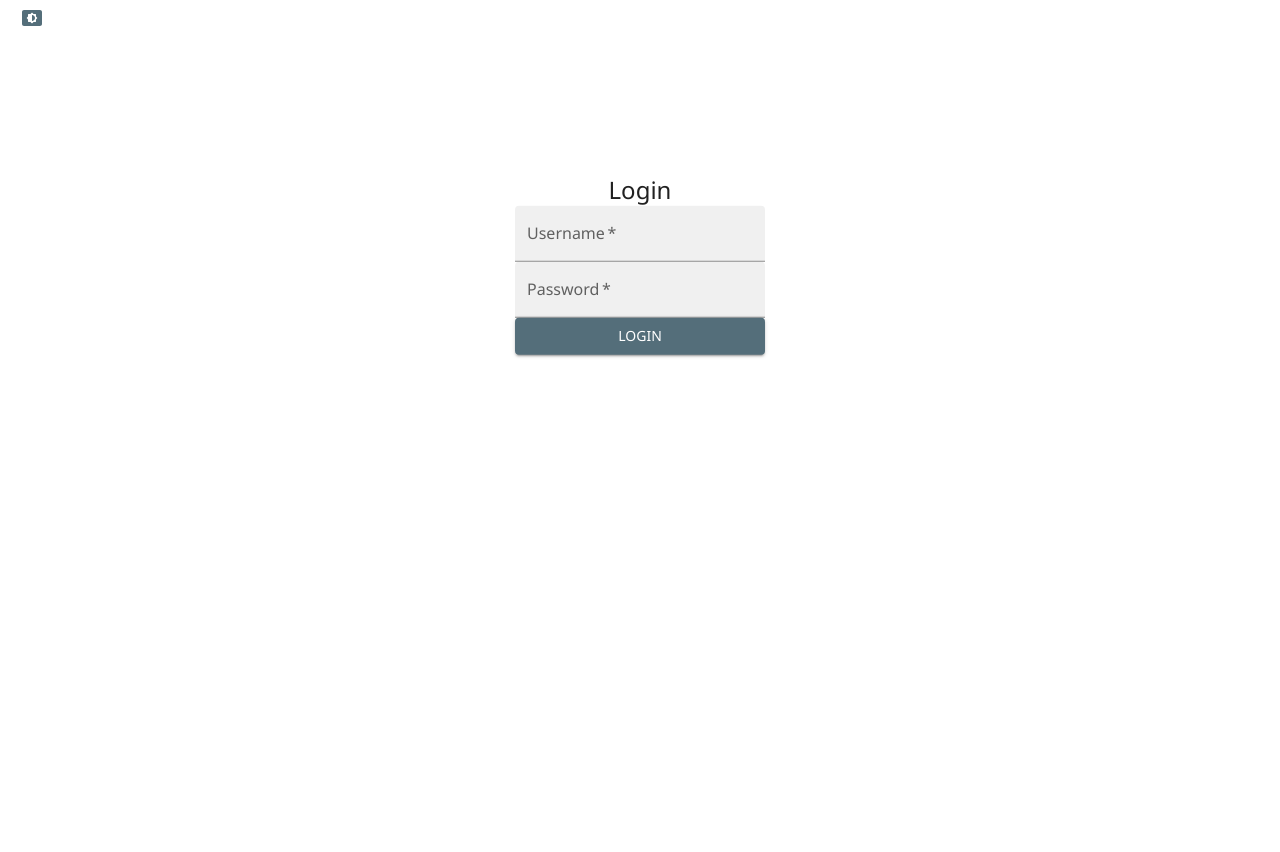
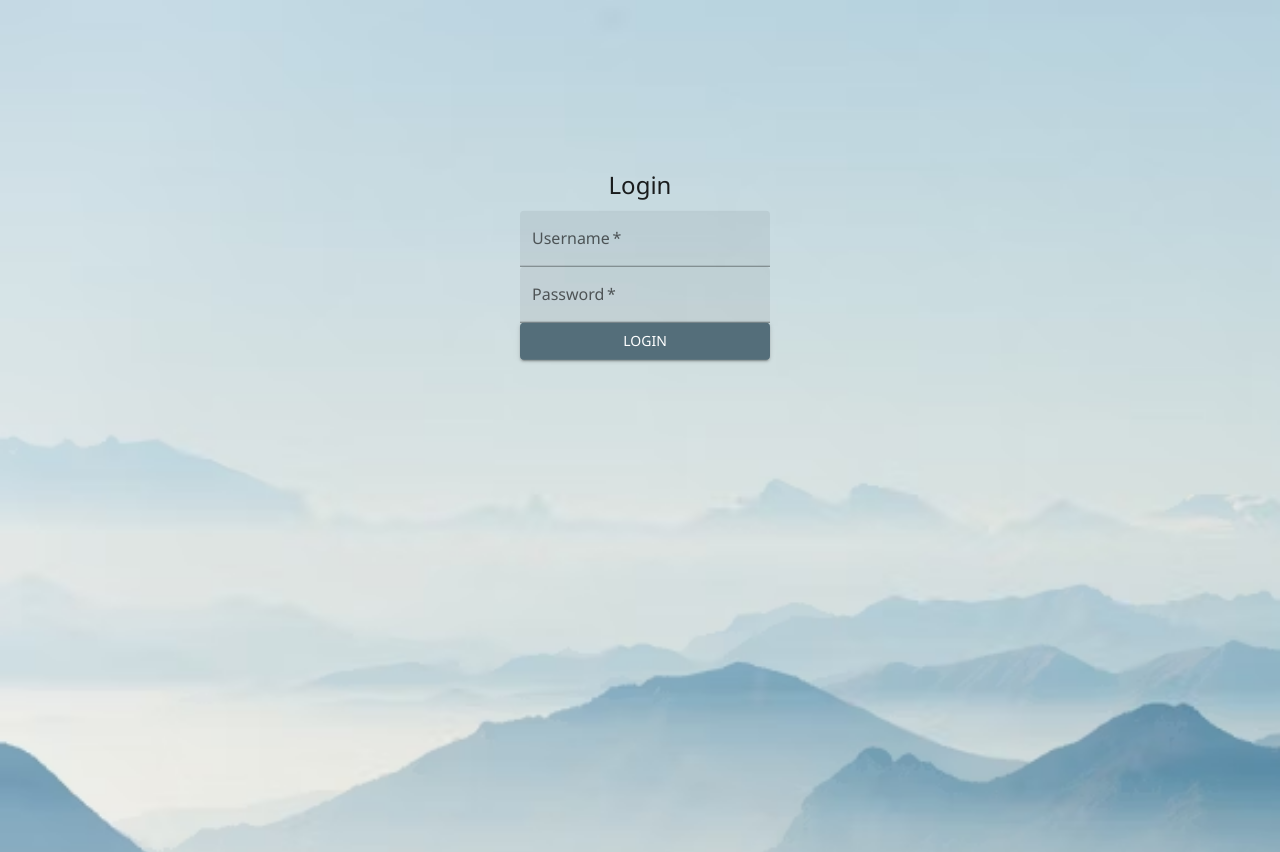
Before and after one commit to fetterollie/demo-create-react-app, a React (Create React App) app: page / in a window 1280 px wide. Shown: the top 852 px of the page. Before the commit the page ends 800 px from the top, so only its background shows below. Built offline with nearby package versions, Linux system fonts and the light colour scheme.

Commit message:
adding bg image to login page

```diff
--- a/src/Styles/Global.scss
+++ b/src/Styles/Global.scss
@@ -1,3 +1,5 @@
+
+
 .head {
     margin-top: 25px;
     margin-left: 0px;
@@ -42,3 +44,15 @@
     width: 100%;
     margin: 0;
 }
+
+.login {
+    background-color: aqua;
+    background-image: url("../images/bokehBG.png");
+    background-repeat: repeat;
+    background-size: cover;
+    background-position: middle center;
+    margin-top: 0px;
+    margin-bottom: 0px;
+    padding-bottom: 100%;
+
+}
--- a/src/components/Login.js
+++ b/src/components/Login.js
@@ -5,6 +5,7 @@ import TextField from '@mui/material/TextField';
 import Button from '@mui/material/Button';
 import PropTypes from 'prop-types';
 import { useState } from 'react';
+import '../Styles/Global.scss';
 
 async function loginUser(credentials) {
     return fetch('http://localhost:5000/login', {
@@ -37,7 +38,10 @@ const Login = ({ setToken }) => {
     }
 
     return (
-        <Container sx={{
+        <div className='login'>
+            <Container
+                className=''
+                sx={{
                     display: 'flex',
                     flexDirection: 'column',
                     alignItems: 'center',
@@ -50,7 +54,7 @@ const Login = ({ setToken }) => {
                 <Typography variant='h5'>
                     Login
                 </Typography>
-            <form onSubmit={handleLogin}>
+                <form className='body' onSubmit={handleLogin}>
                     <Stack
                         direction='column'
                     >
@@ -81,6 +85,7 @@ const Login = ({ setToken }) => {
                     </Stack>
                 </form>
             </Container>
+        </div>
     );
 }
 
```
Also changed, not shown: src/images/bokehBG.png (added). Lines whose indentation alone changed are shown as unchanged.
